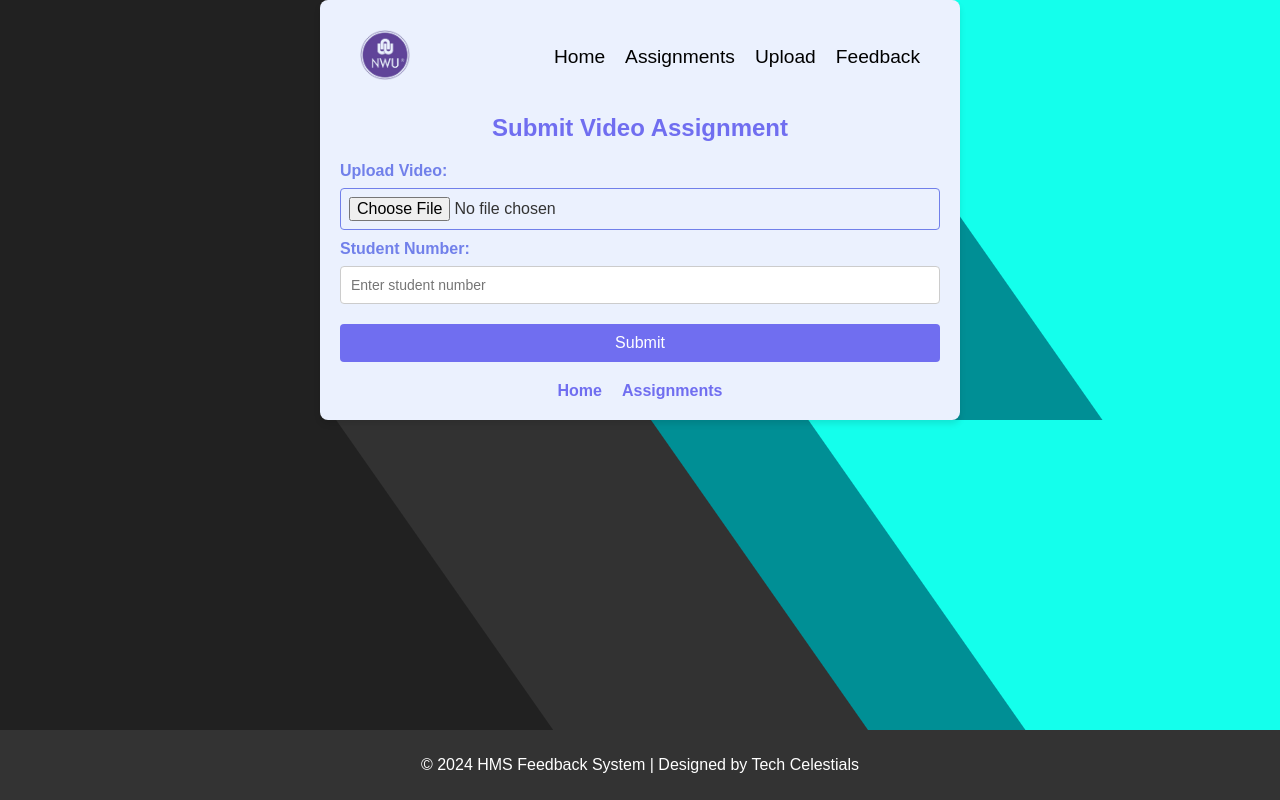
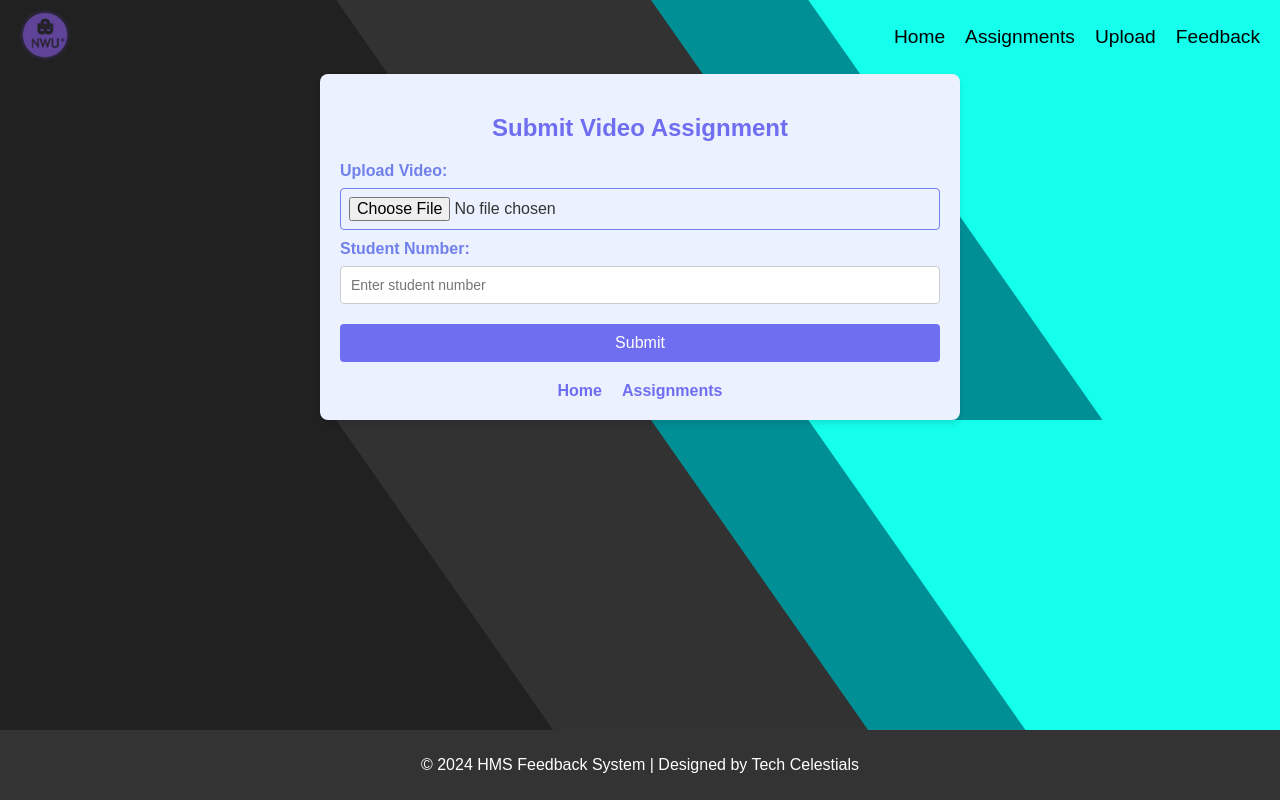
Before and after one commit to nkambenhle/Tech_Celestials, a React (Create React App) app in the folder hmsfrontend/: page /upload in a window 1280 px wide. Built offline with nearby package versions, Linux system fonts and the light colour scheme.

Commit message:
Navbar separated from the upload form

```diff
--- a/hmsfrontend/src/pages/UploadPage.js
+++ b/hmsfrontend/src/pages/UploadPage.js
@@ -40,7 +40,7 @@ const UploadPage = () => {
     };
 
     return (
-        <div className="feedback-page-container">
+        <div className="main_container">
             {/* Navbar */}
             <nav className="navbar">
                 <div className="navbar-logo">
@@ -65,6 +65,7 @@ const UploadPage = () => {
                 </ul>
             </nav>
 
+            <div className="feedback-page-container">
                 <h2>Submit Video Assignment</h2>
                 <form className="feedback-form" onSubmit={handleSubmit}>
                     <div className="form-group">
@@ -86,13 +87,13 @@ const UploadPage = () => {
                     <a href="/" className="nav-link">Home</a>
                     <a href="/assignments" className="nav-link">Assignments</a>
                 </div>
+            </div>
+
             {/* Footer */}
             <footer className="footer">
                 <p>&copy; 2024 HMS Feedback System | Designed by Tech Celestials</p>
             </footer>
         </div>
-
-
     );
 };
 
```
Lines whose indentation alone changed are shown as unchanged.
